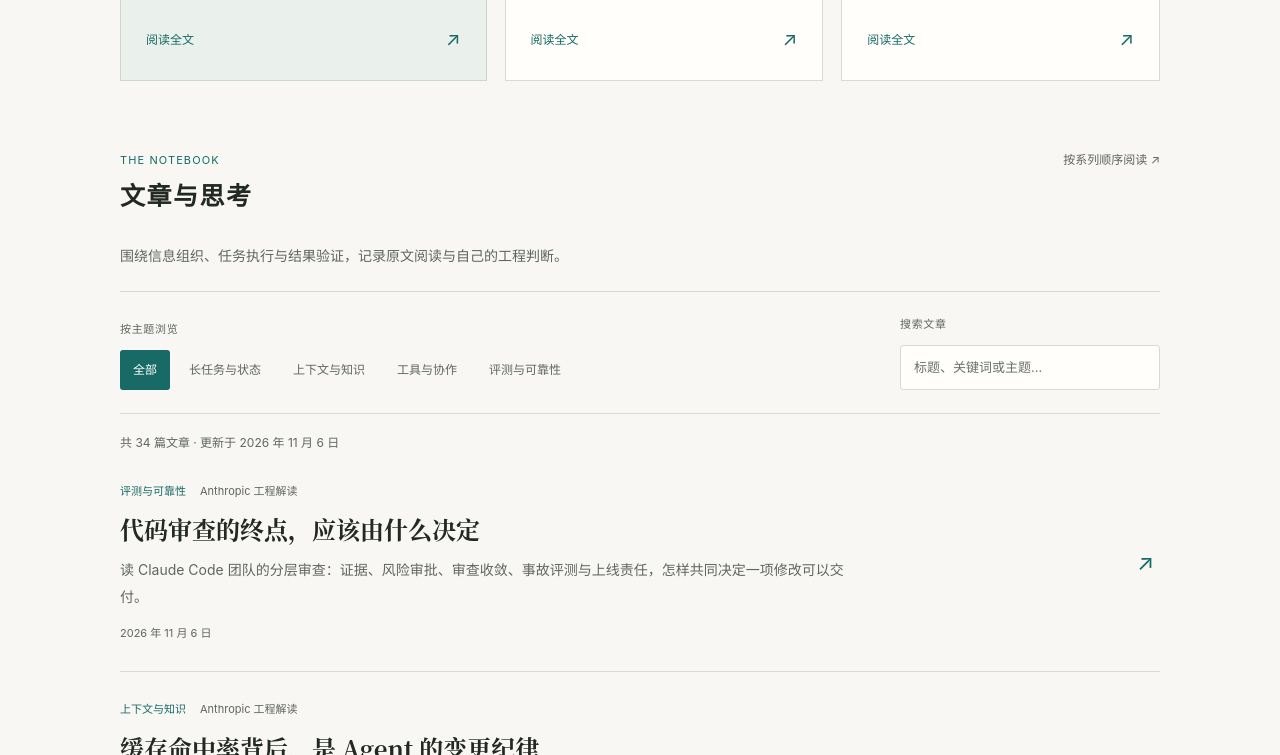
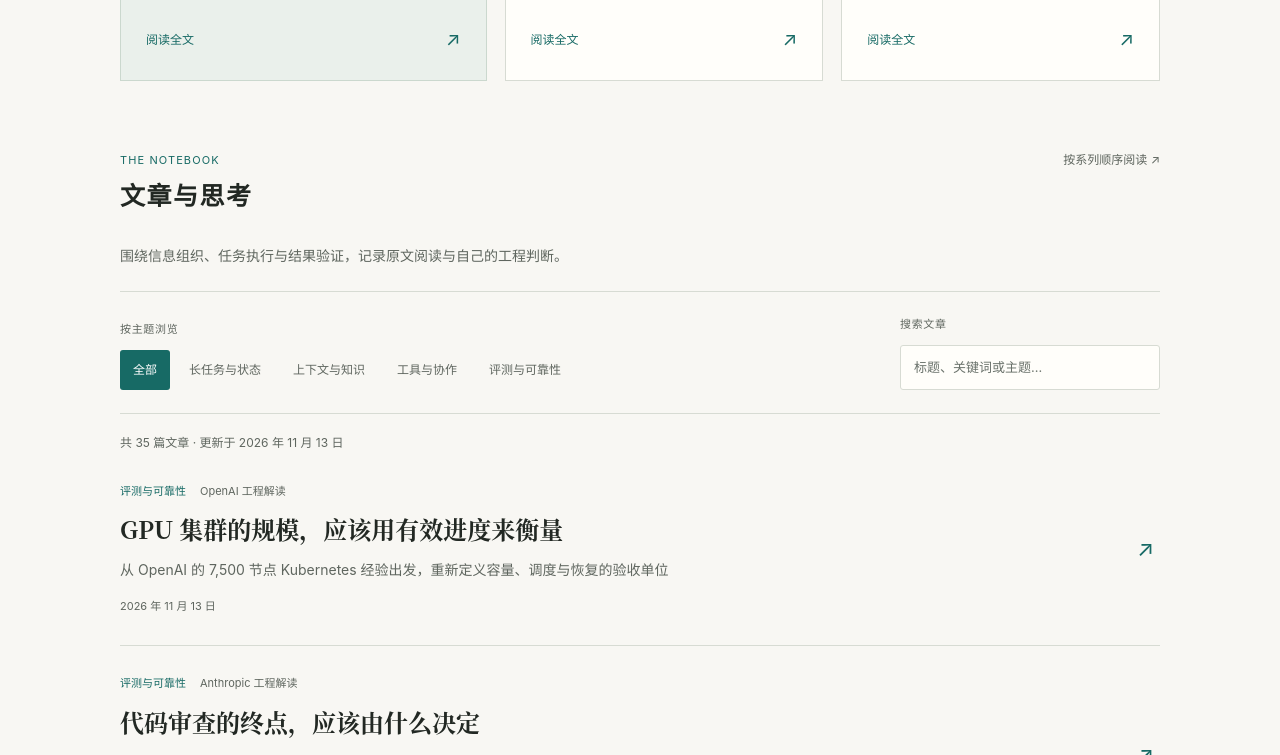
Before and after one commit to leo528-ai/medwork-deck, a plain HTML site: page blog/index.html in a window 1280 px wide. Both pictures are taken after a click on the button "全部". Shown: the part 825-1580 px from the top of the page. Drawn offline with Linux system fonts and the light colour scheme.

Commit message:
Add essay on effective progress in GPU clusters

```diff
--- a/blog/index.html
+++ b/blog/index.html
@@ -47,8 +47,9 @@
 <div><span class="filter-label" id="filter-label">按主题浏览</span><div class="filters" role="group" aria-labelledby="filter-label"><button type="button" data-filter="全部" aria-pressed="true" aria-controls="article-list">全部</button><button type="button" data-filter="长任务与状态" aria-pressed="false" aria-controls="article-list">长任务与状态</button><button type="button" data-filter="上下文与知识" aria-pressed="false" aria-controls="article-list">上下文与知识</button><button type="button" data-filter="工具与协作" aria-pressed="false" aria-controls="article-list">工具与协作</button><button type="button" data-filter="评测与可靠性" aria-pressed="false" aria-controls="article-list">评测与可靠性</button></div></div>
 <div class="search-box"><label class="search-label" for="article-search">搜索文章</label><input id="article-search" type="search" placeholder="标题、关键词或主题…" autocomplete="off" aria-controls="article-list"></div>
 </div>
-<p class="result-count" id="result-count" role="status" aria-live="polite" aria-atomic="true">共 34 篇文章 · 更新于 2026 年 11 月 6 日</p>
+<p class="result-count" id="result-count" role="status" aria-live="polite" aria-atomic="true">共 35 篇文章 · 更新于 2026 年 11 月 13 日</p>
 <ul class="entries" id="article-list">
+<li class="entry" data-category="评测与可靠性"><article><div class="entry-meta"><span>评测与可靠性</span><span>OpenAI 工程解读</span></div><h3><a href="../articles/gpu-cluster-effective-progress.html">GPU 集群的规模，应该用有效进度来衡量</a></h3><p>从 OpenAI 的 7,500 节点 Kubernetes 经验出发，重新定义容量、调度与恢复的验收单位</p><time datetime="2026-11-13">2026 年 11 月 13 日</time></article><span class="entry-arrow" aria-hidden="true">↗</span></li>
 <li class="entry" data-category="评测与可靠性"><article><div class="entry-meta"><span>评测与可靠性</span><span>Anthropic 工程解读</span></div><h3><a href="../articles/code-review-risk-evidence-convergence.html">代码审查的终点，应该由什么决定</a></h3><p>读 Claude Code 团队的分层审查：证据、风险审批、审查收敛、事故评测与上线责任，怎样共同决定一项修改可以交付。</p><time datetime="2026-11-06">2026 年 11 月 6 日</time></article><span class="entry-arrow" aria-hidden="true">↗</span></li>
 
 <li class="entry" data-category="上下文与知识"><article><div class="entry-meta"><span>上下文与知识</span><span>Anthropic 工程解读</span></div><h3><a href="../articles/prompt-cache-agent-change-discipline.html">缓存命中率背后，是 Agent 的变更纪律</a></h3><p>重读 Anthropic 的 Claude Code 缓存工程，结合 OpenAI 当前文档，讨论前缀稳定、工具权限、模型切换、压缩和真实成本的联合验收。</p><time datetime="2026-11-05">2026 年 11 月 5 日</time></article><span class="entry-arrow" aria-hidden="true">↗</span></li>
@@ -116,7 +117,7 @@
       if (visible) count += 1;
     });
     buttons.forEach(function (button) { button.setAttribute('aria-pressed', String(button.dataset.filter === active)); });
-    status.textContent = (query || active !== '全部') ? '显示 ' + count + ' / ' + entries.length + ' 篇文章' : '共 ' + entries.length + ' 篇文章 · 更新于 2026 年 11 月 6 日';
+    status.textContent = (query || active !== '全部') ? '显示 ' + count + ' / ' + entries.length + ' 篇文章' : '共 ' + entries.length + ' 篇文章 · 更新于 2026 年 11 月 13 日';
     empty.hidden = count !== 0;
   }
   buttons.forEach(function (button) { button.addEventListener('click', function () { active = button.dataset.filter; update(); }); });
```
Also changed, not shown: articles/gpu-cluster-effective-progress.html (added, +1 -0 lines), articles/index.html (+1 -1 lines).
